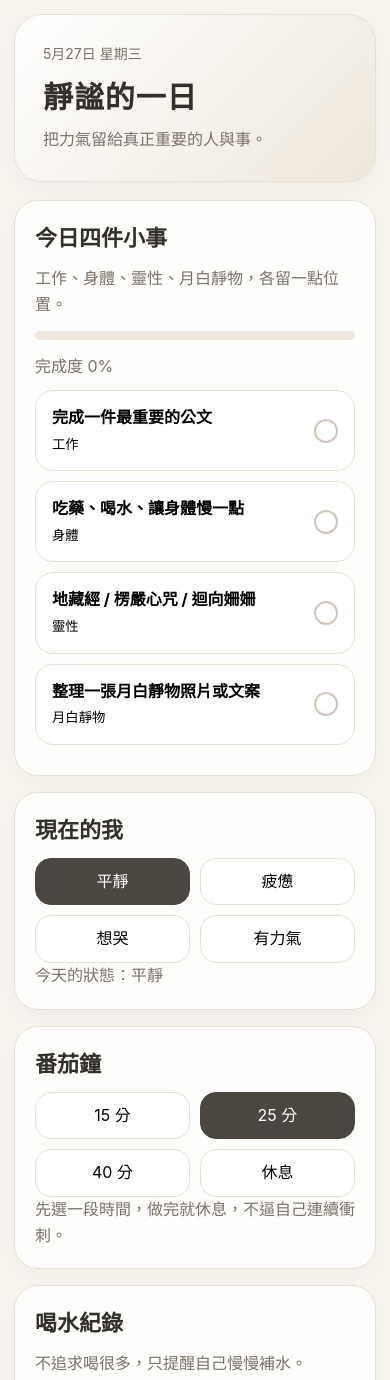
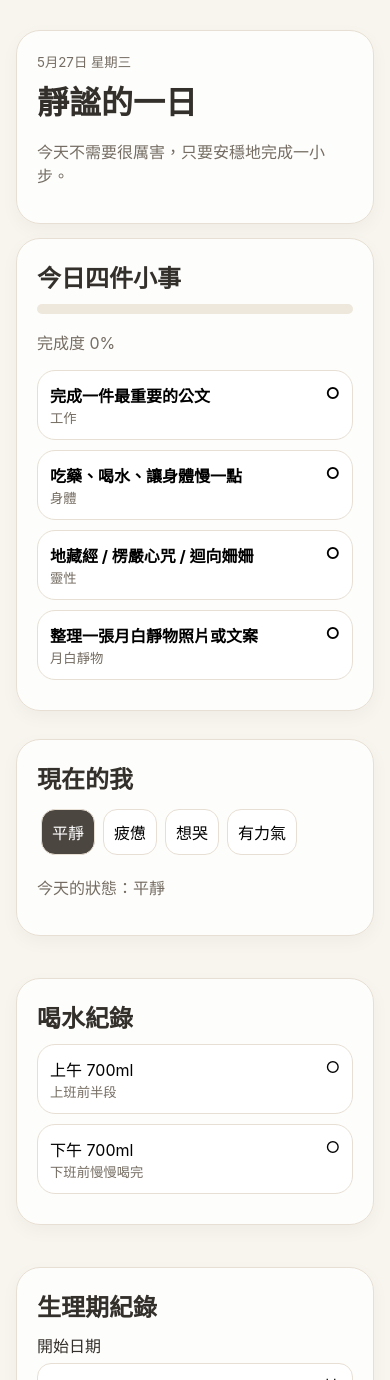
Before and after one commit to opheliaxiu-lab/jing-moon-daily, a plain HTML site: page index.html in a window 390 px wide. Shown: the top 1380 px of the page. Drawn offline with Linux system fonts and the light colour scheme.

Commit message:
Add files via upload

```diff
--- a/index.html
+++ b/index.html
@@ -5,331 +5,318 @@
   <meta name="viewport" content="width=device-width, initial-scale=1.0" />
   <title>靜謐的一日</title>
   <style>
-    :root {
-      --bg: #f8f5ef;
-      --card: #ffffffcc;
-      --text: #332f2a;
-      --muted: #7a7268;
-      --line: #e7dfd3;
-      --dark: #4b4640;
-      --soft: #eee7db;
-    }
-    * { box-sizing: border-box; }
-    body {
-      margin: 0;
-      font-family: -apple-system, BlinkMacSystemFont, "Noto Sans TC", "Segoe UI", sans-serif;
-      background: var(--bg);
-      color: var(--text);
-      line-height: 1.6;
-    }
-    .wrap {
-      max-width: 920px;
-      margin: 0 auto;
-      padding: 20px;
-    }
-    header {
-      background: linear-gradient(135deg, #fff, #eee7db);
-      border: 1px solid var(--line);
-      border-radius: 28px;
-      padding: 28px;
-      margin-bottom: 18px;
-      box-shadow: 0 8px 24px rgba(0,0,0,.04);
-    }
-    .date { color: var(--muted); font-size: 14px; }
-    h1 { margin: 8px 0 6px; font-size: 34px; letter-spacing: .03em; }
-    h2 { margin: 0 0 10px; font-size: 22px; }
-    .sub { color: var(--muted); margin: 0; }
-    .grid {
-      display: grid;
-      grid-template-columns: repeat(2, minmax(0, 1fr));
-      gap: 16px;
-    }
-    .card {
-      background: var(--card);
-      border: 1px solid var(--line);
-      border-radius: 24px;
-      padding: 20px;
-      box-shadow: 0 8px 24px rgba(0,0,0,.035);
-    }
-    .full { grid-column: 1 / -1; }
-    button, input, select, textarea {
-      font: inherit;
-    }
-    .task, .water {
-      width: 100%;
-      display: flex;
-      justify-content: space-between;
-      align-items: center;
-      gap: 12px;
-      text-align: left;
-      border: 1px solid var(--line);
-      background: #fff;
-      border-radius: 18px;
-      padding: 14px 16px;
-      margin: 10px 0;
-      cursor: pointer;
-    }
-    .done {
-      opacity: .48;
-      text-decoration: line-through;
-    }
-    .check {
-      width: 24px;
-      height: 24px;
-      border-radius: 50%;
-      border: 2px solid #cfc6ba;
-      display: grid;
-      place-items: center;
-      color: transparent;
-      flex: 0 0 auto;
-    }
-    .active .check {
-      background: var(--dark);
-      border-color: var(--dark);
-      color: white;
-    }
-    .progress {
-      height: 9px;
-      background: var(--soft);
-      border-radius: 999px;
-      overflow: hidden;
-      margin: 14px 0;
-    }
-    .bar {
-      height: 100%;
-      width: 0%;
-      background: var(--dark);
-      transition: width .2s;
-    }
-    .chips {
-      display: grid;
-      grid-template-columns: repeat(2, 1fr);
-      gap: 10px;
-    }
-    .chip {
-      border: 1px solid var(--line);
-      background: #fff;
-      border-radius: 16px;
-      padding: 10px;
-      cursor: pointer;
-    }
-    .chip.selected {
-      background: var(--dark);
-      color: white;
-      border-color: var(--dark);
-    }
-    label { display: block; color: var(--muted); font-size: 14px; margin-bottom: 6px; }
-    input, select, textarea {
-      width: 100%;
-      border: 1px solid var(--line);
-      border-radius: 16px;
-      background: #fff;
-      padding: 12px 14px;
-      outline: none;
-      color: var(--text);
-      margin-bottom: 12px;
-    }
-    textarea { min-height: 110px; resize: vertical; }
-    .three {
-      display: grid;
-      grid-template-columns: repeat(3, 1fr);
-      gap: 12px;
-    }
-    footer {
-      text-align: center;
-      color: var(--muted);
-      padding: 26px 0 10px;
-      font-size: 14px;
-    }
-    @media (max-width: 720px) {
-      .grid, .three { grid-template-columns: 1fr; }
-      h1 { font-size: 30px; }
-      .wrap { padding: 14px; }
-    }
+    body{margin:0;font-family:-apple-system,BlinkMacSystemFont,"Noto Sans TC",sans-serif;background:#f8f5ef;color:#332f2a}
+    main{max-width:920px;margin:auto;padding:16px}
+    section,header{background:#ffffffcc;border:1px solid #e7dfd3;border-radius:24px;padding:20px;margin:14px 0;box-shadow:0 6px 18px #0000000a}
+    h1{font-size:32px;margin:6px 0} h2{margin:0 0 10px} h3{margin:0}
+    p{color:#756d63}.row{display:flex;justify-content:space-between;gap:12px;align-items:center;border:1px solid #e7dfd3;background:white;border-radius:18px;padding:12px;margin:10px 0}
+    button{font:inherit}.btn{width:100%;text-align:left;cursor:pointer}
+    .done{opacity:.45;text-decoration:line-through}.check{font-weight:bold}
+    input,select,textarea{width:100%;box-sizing:border-box;border:1px solid #e7dfd3;border-radius:14px;padding:11px;font:inherit;background:white;margin:6px 0 12px}
+    textarea{min-height:100px}.grid{display:grid;grid-template-columns:1fr 1fr;gap:14px}.full{grid-column:1/-1}
+    .chip{border:1px solid #e7dfd3;background:white;border-radius:14px;padding:10px;margin:4px;cursor:pointer}.selected{background:#4b4640;color:white}
+    .barbox{height:10px;background:#eee7db;border-radius:999px;overflow:hidden}.bar{height:100%;background:#4b4640;width:0%}
+    .big{font-size:28px;font-weight:700;color:#332f2a}.ok{color:#45624d}.warn{color:#8a5a44}
+    small{color:#756d63}.note{background:#f5efe5;border:1px solid #e7dfd3;border-radius:16px;padding:12px;color:#756d63;font-size:14px}
+    .money-input{max-width:135px;margin:0;text-align:right}
+    .tag{display:inline-block;background:#eee7db;border-radius:999px;padding:3px 9px;margin-top:4px;color:#756d63;font-size:12px}
+    @media(max-width:720px){.grid{grid-template-columns:1fr}.row{align-items:flex-start}.money-input{max-width:120px}}
   </style>
 </head>
 <body>
-  <main class="wrap">
+<main>
 <header>
-      <div class="date" id="today"></div>
+  <small id="today"></small>
   <h1>靜謐的一日</h1>
-      <p class="sub" id="prompt">今天不需要很厲害，只要安穩地完成一小步。</p>
+  <p>今天不需要很厲害，只要安穩地完成一小步。</p>
 </header>
 
-    <section class="grid">
-      <div class="card full">
+<section>
   <h2>今日四件小事</h2>
-        <p class="sub">工作、身體、靈性、月白靜物，各留一點位置。</p>
-        <div class="progress"><div class="bar" id="bar"></div></div>
-        <p class="sub" id="progressText">完成度 0%</p>
+  <div class="barbox"><div class="bar" id="taskBar"></div></div>
+  <p id="taskProgress">完成度 0%</p>
   <div id="tasks"></div>
+</section>
+
+<div class="grid">
+<section>
+  <h2>現在的我</h2>
+  <div id="moods"></div>
+  <p id="moodText"></p>
+</section>
+
+<section>
+  <h2>喝水紀錄</h2>
+  <button class="row btn" onclick="toggleWater('morning')"><span>上午 700ml<br><small>上班前半段</small></span><span id="morningCheck">○</span></button>
+  <button class="row btn" onclick="toggleWater('afternoon')"><span>下午 700ml<br><small>下班前慢慢喝完</small></span><span id="afternoonCheck">○</span></button>
+</section>
+
+<section>
+  <h2>生理期紀錄</h2>
+  <label>開始日期</label><input id="periodDate" type="date">
+  <label>經血量</label><select id="flow"><option>少量</option><option>普通</option><option>偏多</option><option>很多</option></select>
+  <label>疼痛感</label><select id="pain"><option>無</option><option>輕微</option><option>明顯</option><option>需要休息</option></select>
+</section>
+
+<section>
+  <h2>番茄鐘</h2>
+  <div id="timers"></div>
+</section>
 </div>
 
-      <div class="card">
-        <h2>現在的我</h2>
-        <div class="chips" id="moods"></div>
-        <p class="sub" id="moodText">今天的狀態：平靜</p>
+<section>
+  <h2>每月固定金流</h2>
+  <p>依照妳之前整理過的固定配置。金額可直接修改。</p>
+  <label>每月收入</label><input id="income" type="number">
+  <div class="row">
+    <span>固定配置後剩餘<br><small>這裡是扣除固定支出後的餘裕</small></span>
+    <span class="big" id="monthLeft"></span>
+  </div>
+  <div class="barbox"><div class="bar" id="monthBar"></div></div>
+  <p id="monthText"></p>
+  <div id="monthlyItems"></div>
+</section>
+
+<section>
+  <h2>五週制信封預算</h2>
+  <p>2026/03 正式版：每月可動用 NT$11,000。每週生活信封 NT$2,000 × 5 週，本月緩衝 NT$1,000。</p>
+
+  <div class="grid">
+    <div>
+      <label>每月可動用</label><input id="flexMonth" type="number">
+    </div>
+    <div>
+      <label>本月緩衝</label><input id="bufferMonth" type="number">
+    </div>
   </div>
 
-      <div class="card">
-        <h2>番茄鐘</h2>
-        <div class="chips" id="timers"></div>
-        <p class="sub">先選一段時間，做完就休息，不逼自己連續衝刺。</p>
+  <div class="row">
+    <span>本週信封剩餘<br><small>五袋合計上限 NT$2,000</small></span>
+    <span class="big" id="envelopeLeft"></span>
   </div>
+  <div class="barbox"><div class="bar" id="envelopeBar"></div></div>
+  <p id="envelopeText"></p>
 
-      <div class="card">
-        <h2>喝水紀錄</h2>
-        <p class="sub">不追求喝很多，只提醒自己慢慢補水。</p>
-        <button class="water" id="waterMorning">
-          <span><strong>上午 700ml</strong><br><small>上班前半段</small></span>
-          <span class="check">✓</span>
-        </button>
-        <button class="water" id="waterAfternoon">
-          <span><strong>下午 700ml</strong><br><small>下班前慢慢喝完</small></span>
-          <span class="check">✓</span>
-        </button>
+  <div id="envelopes"></div>
+
+  <div class="row">
+    <span>本月緩衝剩餘<br><small>只在信封不足時使用</small></span>
+    <span class="big" id="bufferLeft"></span>
   </div>
+  <label>本月已使用緩衝</label><input id="bufferUsed" type="number">
 
-      <div class="card">
-        <h2>生理期紀錄</h2>
-        <label>開始日期</label>
-        <input type="date" id="periodDate" />
-        <label>經血量</label>
-        <select id="flow">
-          <option>少量</option>
-          <option>普通</option>
-          <option>偏多</option>
-          <option>很多</option>
-        </select>
-        <label>疼痛感</label>
-        <select id="pain">
-          <option>無</option>
-          <option>輕微</option>
-          <option>明顯</option>
-          <option>需要休息</option>
-        </select>
-      </div>
+  <div class="note">緩衝規則：只在信封不足時使用。沒用完可轉黃金袋 NT$500，或全轉三萬袋。</div>
+</section>
 
-      <div class="card full">
+<section>
+  <h2>三萬進度</h2>
+  <p>月光沉澱袋：每週 NT$400 × 5 週 = NT$2,000／月。NT$6,000 一袋，約 3 個月完成一袋；五袋約 15 個月。</p>
+  <label>三萬袋目前累積</label><input id="thirtyK" type="number">
+  <div class="row"><span>距離 NT$30,000 還差</span><span class="big" id="thirtyLeft"></span></div>
+  <div class="barbox"><div class="bar" id="thirtyBar"></div></div>
+  <p id="thirtyText"></p>
+</section>
+
+
+<section id="weekendChores" style="display:none">
+  <h2>週末家事提醒</h2>
+  <p>今天是週末，先做必要的，不需要把家裡整理到完美。</p>
+  <div id="chores"></div>
+  <div class="note">提醒：週末家事是為了讓生活恢復一點秩序，不是拿來責備自己的。</div>
+</section>
+
+
+<section id="weekdayYoga" style="display:none">
+  <h2>平日瑜伽伸展</h2>
+  <p>平常日只要做一點點伸展就好，讓身體知道今天有被照顧。</p>
+  <div id="yogaChecks"></div>
+  <div class="note">可以搭配 Rumbo App。完成 5～10 分鐘也算完成。</div>
+</section>
+
+<section id="weekendExercise" style="display:none">
+  <h2>週末運動提醒</h2>
+  <p>週末不用逼自己高強度，只要讓身體流動起來。</p>
+  <div id="weekendExerciseChecks"></div>
+  <div class="note">提醒：週末運動是恢復，不是懲罰。散步、超慢跑、伸展都可以。</div>
+</section>
+
+<section>
   <h2>靜的日誌</h2>
   <textarea id="journal" placeholder="今天發生了什麼？身體有沒有累？有沒有一件值得感謝的小事？"></textarea>
-      </div>
 </section>
-
-    <footer>願今天的妳，不必逞強，也能慢慢完成。</footer>
 </main>
 
 <script>
-    const key = "jingMoonDailyDataV1";
-    const defaultData = {
-      tasks: [
-        { label: "完成一件最重要的公文", group: "工作", done: false },
-        { label: "吃藥、喝水、讓身體慢一點", group: "身體", done: false },
-        { label: "地藏經 / 楞嚴心咒 / 迴向姍姍", group: "靈性", done: false },
-        { label: "整理一張月白靜物照片或文案", group: "月白靜物", done: false }
+const key="jingMoonDailyEnvelopeV5";
+const defaults={
+ tasks:[
+  ["完成一件最重要的公文","工作",false],
+  ["吃藥、喝水、讓身體慢一點","身體",false],
+  ["地藏經 / 楞嚴心咒 / 迴向姍姍","靈性",false],
+  ["整理一張月白靜物照片或文案","月白靜物",false]
  ],
-      mood: "平靜",
-      timer: "25 分",
-      waterMorning: false,
-      waterAfternoon: false,
-      periodDate: "",
-      flow: "普通",
-      pain: "輕微",
-      journal: ""
+ mood:"平靜",timer:"25 分",morning:false,afternoon:false,periodDate:"",flow:"普通",pain:"輕微",journal:"",
+ income:56138,
+ flexMonth:11000,
+ bufferMonth:1000,
+ bufferUsed:0,
+ thirtyK:0,
+ monthly:[
+  ["給娘家","固定支持",5000],
+  ["給妹妹","預設 3,000–5,000 中間值",4000],
+  ["與先生共同基金","家庭共同配置",10000],
+  ["禕禕教育基金","長期儲蓄",10000],
+  ["黃金存摺","固定投入",3000],
+  ["股票投資","固定投入",3000],
+  ["世界展望會","固定捐款",3700],
+  ["五週制可動用預算","生活信封 10,000＋本月緩衝 1,000",11000]
+ ],
+ envelopes:[
+  ["日常餐桌","早餐店、偶爾外食、便利商店、加菜",700,0],
+  ["靜謐自己","面膜、精油、小保養補貨、小型美容支出",300,0],
+  ["個人風格","耳環、絲襪、小飾品、二手小物",400,0],
+  ["微光幸福","咖啡、小零食、突然想吃的",200,0],
+  ["月光沉澱","不動、月底累積、進三萬袋",400,0]
+ ],
+ chores:[
+  ["洗衣服 / 曬衣服","先處理最急的衣物",false],
+  ["掃地或吸地","只做主要活動區域也可以",false],
+  ["浴室簡單刷洗","洗手台、馬桶、地板擇一也算完成",false],
+  ["補衛生紙與日用品","確認家裡這週會用到的東西",false],
+  ["整理包包與制服 / 上班用品","讓下週一比較不慌",false],
+  ["月白靜物小整理","照片、包材、作品區，十分鐘即可",false]
+ ],
+ yoga:[
+  ["肩頸伸展","辦公久坐後，放鬆肩頸與上背",false],
+  ["髖部伸展","讓下半身不要一直緊繃",false],
+  ["睡前溫和伸展","5～10 分鐘即可，不追求強度",false]
+ ],
+ weekendExercise:[
+  ["超慢跑或散步","10～20 分鐘也算完成",false],
+  ["瑜伽伸展加長版","身體狀態可以時再做",false],
+  ["親子活動走動","陪禕禕去公園、散步，也算身體有動",false]
+ ]
 };
-    let data = JSON.parse(localStorage.getItem(key) || "null") || defaultData;
-    const save = () => localStorage.setItem(key, JSON.stringify(data));
+let saved=JSON.parse(localStorage.getItem(key)||"{}");
+let data=Object.assign({},defaults,saved);
+if(!saved.monthly){data.monthly=defaults.monthly}
+if(!saved.envelopes){data.envelopes=defaults.envelopes}
+if(!saved.chores){data.chores=defaults.chores}
+if(!saved.yoga){data.yoga=defaults.yoga}
+if(!saved.weekendExercise){data.weekendExercise=defaults.weekendExercise}
+function save(){localStorage.setItem(key,JSON.stringify(data))}
+function money(n){return "NT$ "+Number(n||0).toLocaleString("zh-TW")}
+today.textContent=new Intl.DateTimeFormat("zh-TW",{month:"long",day:"numeric",weekday:"long"}).format(new Date());
 
-    const prompts = [
-      "今天不需要很厲害，只要安穩地完成一小步。",
-      "先照顧自己，再處理世界。",
-      "妳可以慢一點，事情仍然會一件一件完成。",
-      "把力氣留給真正重要的人與事。"
-    ];
+function renderTasks(){
+ tasks.innerHTML="";
+ data.tasks.forEach((t,i)=>{
+  const b=document.createElement("button");
+  b.className="row btn";
+  b.innerHTML=`<span class="${t[2]?'done':''}"><b>${t[0]}</b><br><small>${t[1]}</small></span><span class="check">${t[2]?'✓':'○'}</span>`;
+  b.onclick=()=>{data.tasks[i][2]=!data.tasks[i][2];save();renderTasks()};
+  tasks.appendChild(b);
+ });
+ const done=data.tasks.filter(t=>t[2]).length, pct=Math.round(done/data.tasks.length*100);
+ taskBar.style.width=pct+"%"; taskProgress.textContent="完成度 "+pct+"%";
+}
+function chips(id,arr,prop){
+ const box=document.getElementById(id); box.innerHTML="";
+ arr.forEach(x=>{const b=document.createElement("button");b.className="chip "+(data[prop]===x?"selected":"");b.textContent=x;b.onclick=()=>{data[prop]=x;save();renderAll()};box.appendChild(b)})
+}
+function toggleWater(p){data[p]=!data[p];save();renderAll()}
+function bind(id,prop){const el=document.getElementById(id);el.value=data[prop]??"";el.oninput=()=>{data[prop]=el.type==="number"?Number(el.value||0):el.value;save();renderMoney()}}
+function renderMoney(){
+ const fixed=data.monthly.reduce((s,x)=>s+Number(x[2]||0),0), income=Number(data.income||0);
+ const left=income-fixed, pct=income?Math.min(100,Math.round(fixed/income*100)):0;
+ monthLeft.textContent=money(left); monthLeft.className="big "+(left>=0?"ok":"warn");
+ monthBar.style.width=pct+"%"; monthText.textContent=`固定配置 ${money(fixed)}，占收入 ${pct}%`;
+ monthlyItems.innerHTML="";
+ data.monthly.forEach((m,i)=>{
+  const div=document.createElement("div");div.className="row";
+  div.innerHTML=`<span><b>${m[0]}</b><br><small>${m[1]}</small></span><input class="money-input" type="number" value="${m[2]}">`;
+  div.querySelector("input").oninput=e=>{data.monthly[i][2]=Number(e.target.value||0);save();renderMoney()};
+  monthlyItems.appendChild(div)
+ });
 
-    document.getElementById("today").textContent = new Intl.DateTimeFormat("zh-TW", {
-      month: "long", day: "numeric", weekday: "long"
-    }).format(new Date());
-    document.getElementById("prompt").textContent = prompts[new Date().getDate() % prompts.length];
+ const budget=data.envelopes.reduce((s,x)=>s+Number(x[2]||0),0);
+ const used=data.envelopes.reduce((s,x)=>s+Number(x[3]||0),0);
+ const remain=budget-used, pct2=budget?Math.min(100,Math.round(used/budget*100)):0;
+ envelopeLeft.textContent=money(remain); envelopeLeft.className="big "+(remain>=0?"ok":"warn");
+ envelopeBar.style.width=pct2+"%"; envelopeText.textContent=`本週已使用 ${money(used)}／${money(budget)}，使用 ${pct2}%`;
+ envelopes.innerHTML="";
+ data.envelopes.forEach((e,i)=>{
+  const div=document.createElement("div");div.className="row";
+  const remainOne=Number(e[2])-Number(e[3]);
+  div.innerHTML=`<span><b>${e[0]}：${money(e[2])}</b><br><small>${e[1]}</small><br><span class="tag">剩餘 ${money(remainOne)}</span></span><input class="money-input" type="number" value="${e[3]}">`;
+  div.querySelector("input").oninput=ev=>{data.envelopes[i][3]=Number(ev.target.value||0);save();renderMoney()};
+  envelopes.appendChild(div)
+ });
 
-    function renderTasks() {
-      const box = document.getElementById("tasks");
-      box.innerHTML = "";
-      data.tasks.forEach((task, index) => {
-        const btn = document.createElement("button");
-        btn.className = "task" + (task.done ? " active" : "");
-        btn.innerHTML = `<span class="${task.done ? "done" : ""}"><strong>${task.label}</strong><br><small>${task.group}</small></span><span class="check">✓</span>`;
-        btn.onclick = () => {
-          data.tasks[index].done = !data.tasks[index].done;
-          save();
-          renderTasks();
-        };
-        box.appendChild(btn);
-      });
-      const done = data.tasks.filter(t => t.done).length;
-      const percent = Math.round(done / data.tasks.length * 100);
-      document.getElementById("bar").style.width = percent + "%";
-      document.getElementById("progressText").textContent = "完成度 " + percent + "%";
+ const bufferRemain=Number(data.bufferMonth||0)-Number(data.bufferUsed||0);
+ bufferLeft.textContent=money(bufferRemain); bufferLeft.className="big "+(bufferRemain>=0?"ok":"warn");
+
+ const thirty=Number(data.thirtyK||0);
+ const thirtyRemain=30000-thirty;
+ const thirtyPct=Math.min(100,Math.round(thirty/30000*100));
+ thirtyLeft.textContent=money(thirtyRemain);
+ thirtyBar.style.width=thirtyPct+"%";
+ thirtyText.textContent=`已累積 ${money(thirty)}，完成 ${thirtyPct}%。以每月 NT$2,000 沉澱，約 ${Math.max(0,Math.ceil(thirtyRemain/2000))} 個月可達成。`;
 }
 
-    function renderChips(id, items, selected, onPick) {
-      const box = document.getElementById(id);
-      box.innerHTML = "";
-      items.forEach(item => {
-        const btn = document.createElement("button");
-        btn.className = "chip" + (item === selected ? " selected" : "");
-        btn.textContent = item;
-        btn.onclick = () => onPick(item);
-        box.appendChild(btn);
+function renderChores(){
+ const day=new Date().getDay();
+ const isWeekend=day===0||day===6;
+ const box=document.getElementById("weekendChores");
+ if(!box){return}
+ box.style.display=isWeekend?"block":"none";
+ if(!isWeekend){return}
+ chores.innerHTML="";
+ data.chores.forEach((c,i)=>{
+  const b=document.createElement("button");
+  b.className="row btn";
+  b.innerHTML=`<span class="${c[2]?'done':''}"><b>${c[0]}</b><br><small>${c[1]}</small></span><span class="check">${c[2]?'✓':'○'}</span>`;
+  b.onclick=()=>{data.chores[i][2]=!data.chores[i][2];save();renderChores()};
+  chores.appendChild(b);
  });
 }
 
-    function renderMood() {
-      renderChips("moods", ["平靜", "疲憊", "想哭", "有力氣"], data.mood, item => {
-        data.mood = item;
-        save();
-        renderMood();
-      });
-      document.getElementById("moodText").textContent = "今天的狀態：" + data.mood;
-    }
 
-    function renderTimer() {
-      renderChips("timers", ["15 分", "25 分", "40 分", "休息"], data.timer, item => {
-        data.timer = item;
-        save();
-        renderTimer();
+function renderChecklist(containerId, listName){
+ const container=document.getElementById(containerId);
+ if(!container){return}
+ container.innerHTML="";
+ data[listName].forEach((item,i)=>{
+  const b=document.createElement("button");
+  b.className="row btn";
+  b.innerHTML=`<span class="${item[2]?'done':''}"><b>${item[0]}</b><br><small>${item[1]}</small></span><span class="check">${item[2]?'✓':'○'}</span>`;
+  b.onclick=()=>{data[listName][i][2]=!data[listName][i][2];save();renderExercise()};
+  container.appendChild(b);
  });
 }
 
-    function bindWater(id, prop) {
-      const el = document.getElementById(id);
-      const update = () => el.className = "water" + (data[prop] ? " active" : "");
-      el.onclick = () => {
-        data[prop] = !data[prop];
-        save();
-        update();
-      };
-      update();
+function renderExercise(){
+ const day=new Date().getDay();
+ const isWeekend=day===0||day===6;
+ const yogaBox=document.getElementById("weekdayYoga");
+ const weekendBox=document.getElementById("weekendExercise");
+ if(yogaBox){yogaBox.style.display=isWeekend?"none":"block"}
+ if(weekendBox){weekendBox.style.display=isWeekend?"block":"none"}
+ if(!isWeekend){renderChecklist("yogaChecks","yoga")}
+ if(isWeekend){renderChecklist("weekendExerciseChecks","weekendExercise")}
 }
 
-    function bindInput(id, prop) {
-      const el = document.getElementById(id);
-      el.value = data[prop] || "";
-      el.oninput = () => {
-        data[prop] = el.value;
-        save();
-      };
+function renderAll(){
+ renderTasks();
+ chips("moods",["平靜","疲憊","想哭","有力氣"],"mood"); moodText.textContent="今天的狀態："+data.mood;
+ chips("timers",["15 分","25 分","40 分","休息"],"timer");
+ morningCheck.textContent=data.morning?"✓":"○"; afternoonCheck.textContent=data.afternoon?"✓":"○";
+ renderMoney();
+ renderChores();
+ renderExercise();
 }
-
-    renderTasks();
-    renderMood();
-    renderTimer();
-    bindWater("waterMorning", "waterMorning");
-    bindWater("waterAfternoon", "waterAfternoon");
-    bindInput("periodDate", "periodDate");
-    bindInput("flow", "flow");
-    bindInput("pain", "pain");
-    bindInput("journal", "journal");
+["periodDate","flow","pain","journal","income","flexMonth","bufferMonth","bufferUsed","thirtyK"].forEach(id=>bind(id,id));
+renderAll();
 </script>
 </body>
 </html>
```
Lines whose indentation alone changed are shown as unchanged.
